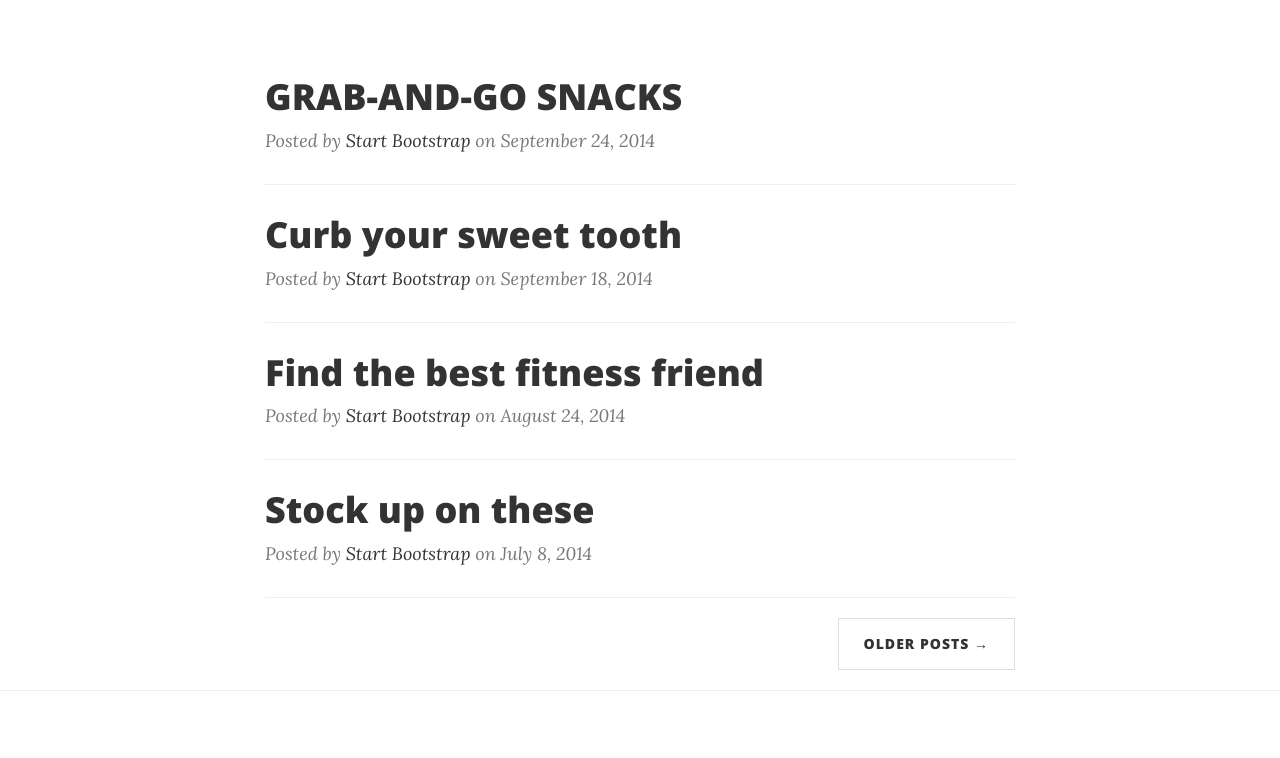
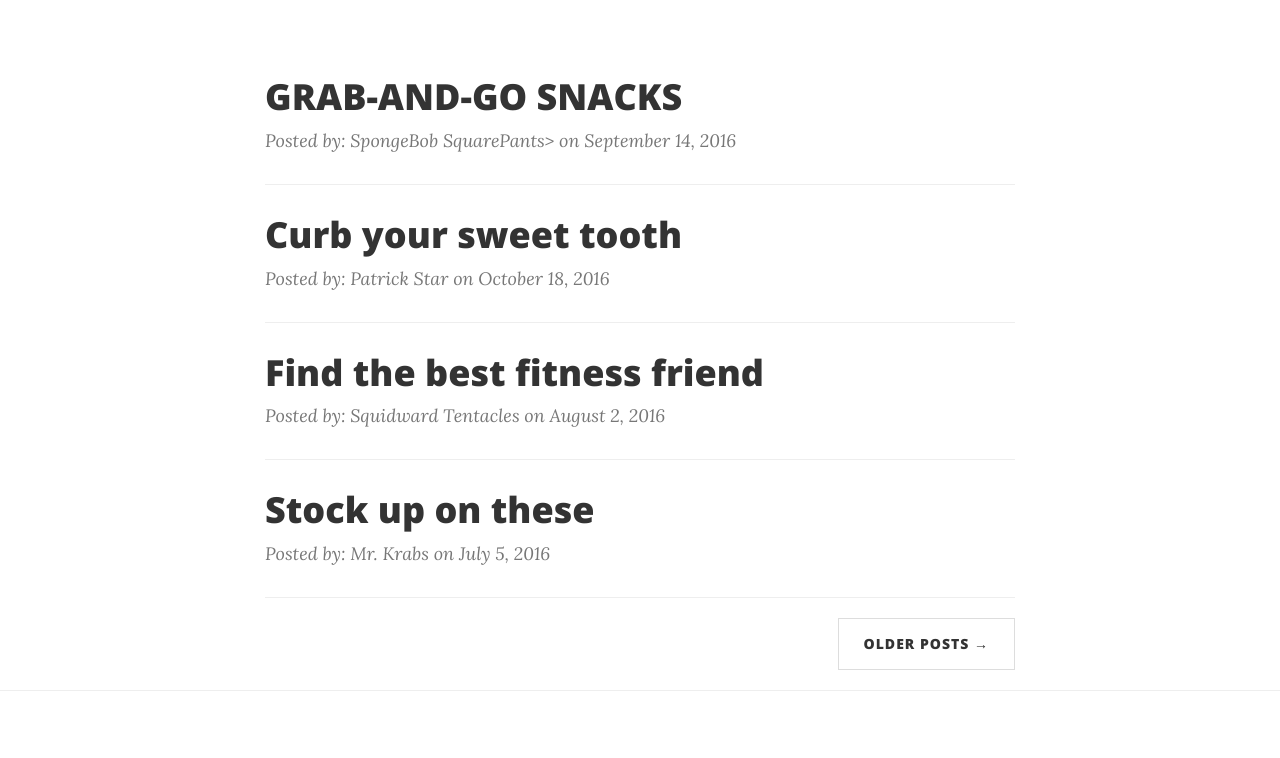
Before and after one commit to ronajenceros/blog, a website: page index.html in a window 1280 px wide. Shown: the part 451-1209 px from the top of the page. Drawn offline with nearby package versions, Linux system fonts and the light colour scheme; files that its build step writes are made by us from their sources.

Commit message:
Update index.html

```diff
--- a/index.html
+++ b/index.html
@@ -95,7 +95,7 @@
                         </h2>
 
                     </a>
-                    <p class="post-meta">Posted by <a href="#">Start Bootstrap</a> on September 24, 2014</p>
+                    <p class="post-meta">Posted by: SpongeBob SquarePants> on September 14, 2016</p>
                 </div>
                 <hr>
                 <div class="post-preview">
@@ -104,7 +104,7 @@
                            Curb your sweet tooth
                         </h2>
                     </a>
-                    <p class="post-meta">Posted by <a href="#">Start Bootstrap</a> on September 18, 2014</p>
+                    <p class="post-meta">Posted by: Patrick Star on October 18, 2016</p>
                 </div>
                 <hr>
                 <div class="post-preview">
@@ -114,7 +114,7 @@
                         </h2>
 
                     </a>
-                    <p class="post-meta">Posted by <a href="#">Start Bootstrap</a> on August 24, 2014</p>
+                    <p class="post-meta">Posted by: Squidward Tentacles on August 2, 2016</p>
                 </div>
                 <hr>
                 <div class="post-preview">
@@ -124,7 +124,7 @@
                         </h2>
 
                     </a>
-                    <p class="post-meta">Posted by <a href="#">Start Bootstrap</a> on July 8, 2014</p>
+                    <p class="post-meta">Posted by: Mr. Krabs on July 5, 2016</p>
                 </div>
                 <hr>
                 <!-- Pager -->
```
